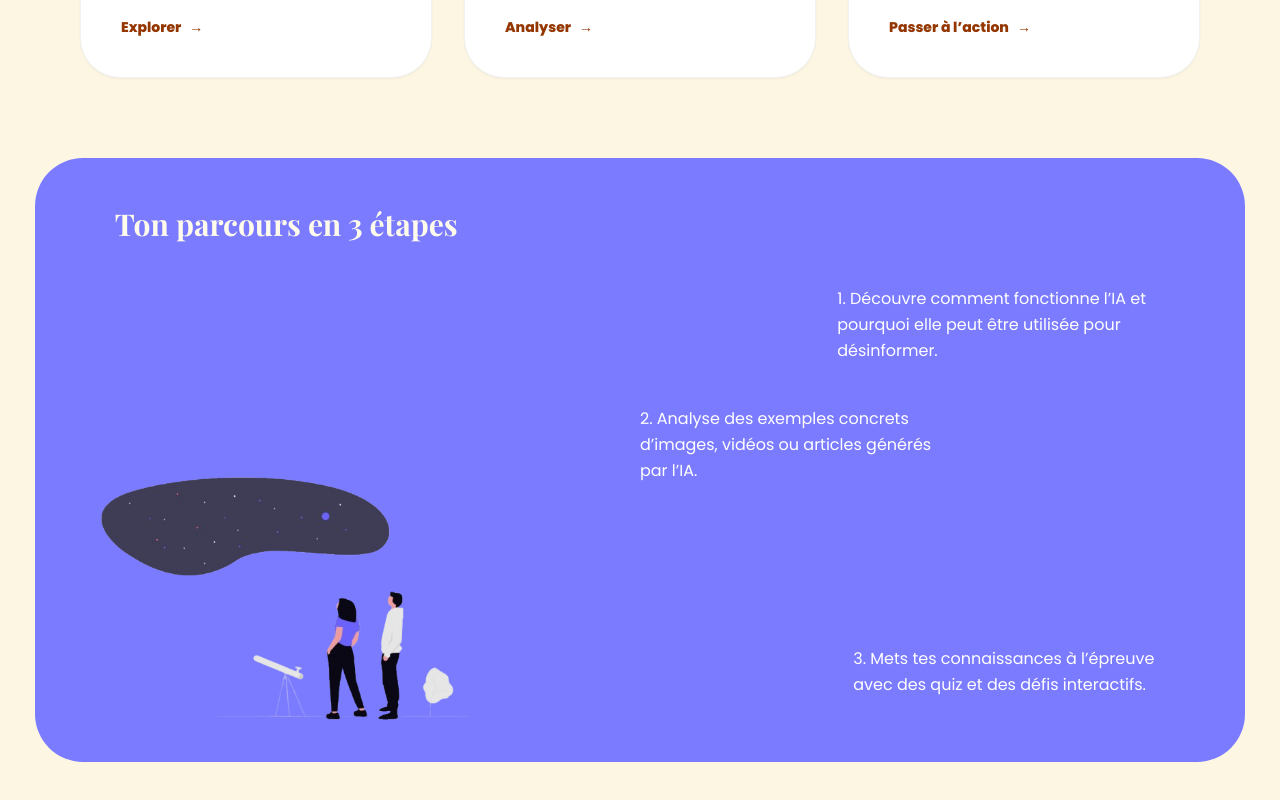
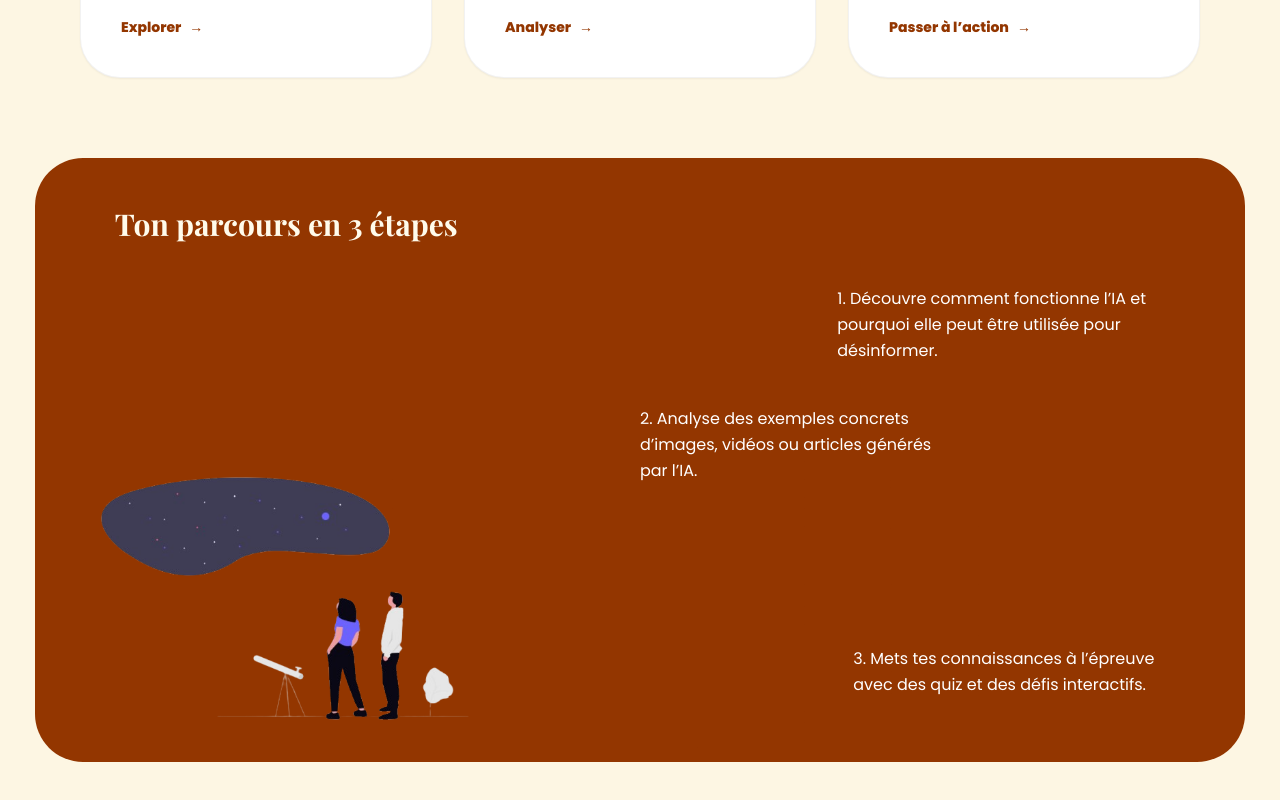
Before and after one commit to mlft9/projet-special-week, a React (Vite) app in the folder app/: page / in a window 1280 px wide. Shown: the part 1352-2152 px from the top of the page. Built offline with nearby package versions, Linux system fonts and the light colour scheme; a web font is replaced by a local one.

Commit message:
remove router

```diff
--- a/app/src/components/UserJourney.tsx
+++ b/app/src/components/UserJourney.tsx
@@ -51,7 +51,7 @@ export default function UserJourney() {
   return (
     <section ref={sectionRef} className="bg-[#FDF6E3] px-4 pb-24">
       <div className="mx-auto w-[97%] max-w-none">
-        <div className="journey-shell relative min-h-[600px] overflow-hidden rounded-[3rem] bg-[#7B7BFF] p-12 text-white">
+        <div className="journey-shell relative min-h-[600px] overflow-hidden rounded-[3rem] bg-[#933600] p-12 text-white" style={{ backgroundColor: '#933600' }}>
           <img
             src={stars}
             alt=""
--- a/app/src/pages/Home.tsx
+++ b/app/src/pages/Home.tsx
@@ -98,7 +98,7 @@ export default function Home() {
 
   return (
     <main ref={containerRef} className="font-sans">
-      <section className="hero-section relative isolate min-h-screen flex flex-col items-center justify-center bg-[#933600] text-white">
+      <section className="hero-section relative isolate min-h-screen flex flex-col items-center justify-center bg-[#933600] text-white" style={{ backgroundColor: '#933600', color: '#ffffff' }}>
         <div className="pointer-events-none absolute inset-0 overflow-hidden" aria-hidden="true">
           <div className="blob absolute -right-24 -top-24 h-[520px] w-[520px] rounded-full bg-[#FF9A3C]/30 blur-[100px]" />
           <div className="blob absolute -bottom-24 -left-24 h-[460px] w-[460px] rounded-full bg-[#FFE0B0]/25 blur-[120px]" />
--- a/app/vite.config.ts
+++ b/app/vite.config.ts
@@ -1,12 +1,10 @@
 import { defineConfig } from 'vite'
-import react, { reactCompilerPreset } from '@vitejs/plugin-react'
-import babel from '@rolldown/plugin-babel'
+import react from '@vitejs/plugin-react'
 
 // https://vite.dev/config/
 export default defineConfig({
   plugins: [
     react(),
-    babel({ presets: [reactCompilerPreset()] })
   ],
   server: {
     allowedHosts: ['dev.e-alerte.com', 'localhost', '127.0.0.1', '[::1]', 'e-alerte.com'],
```
